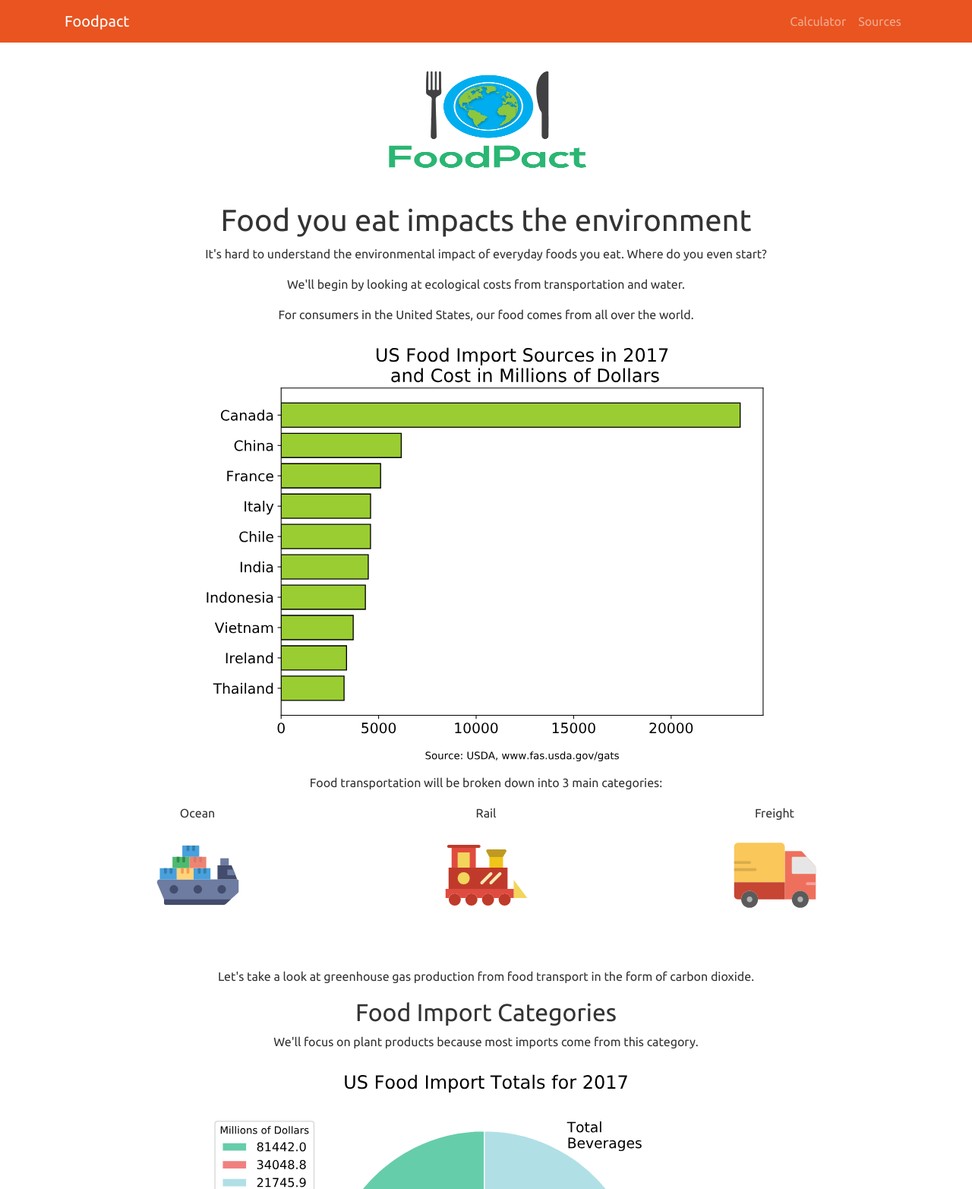
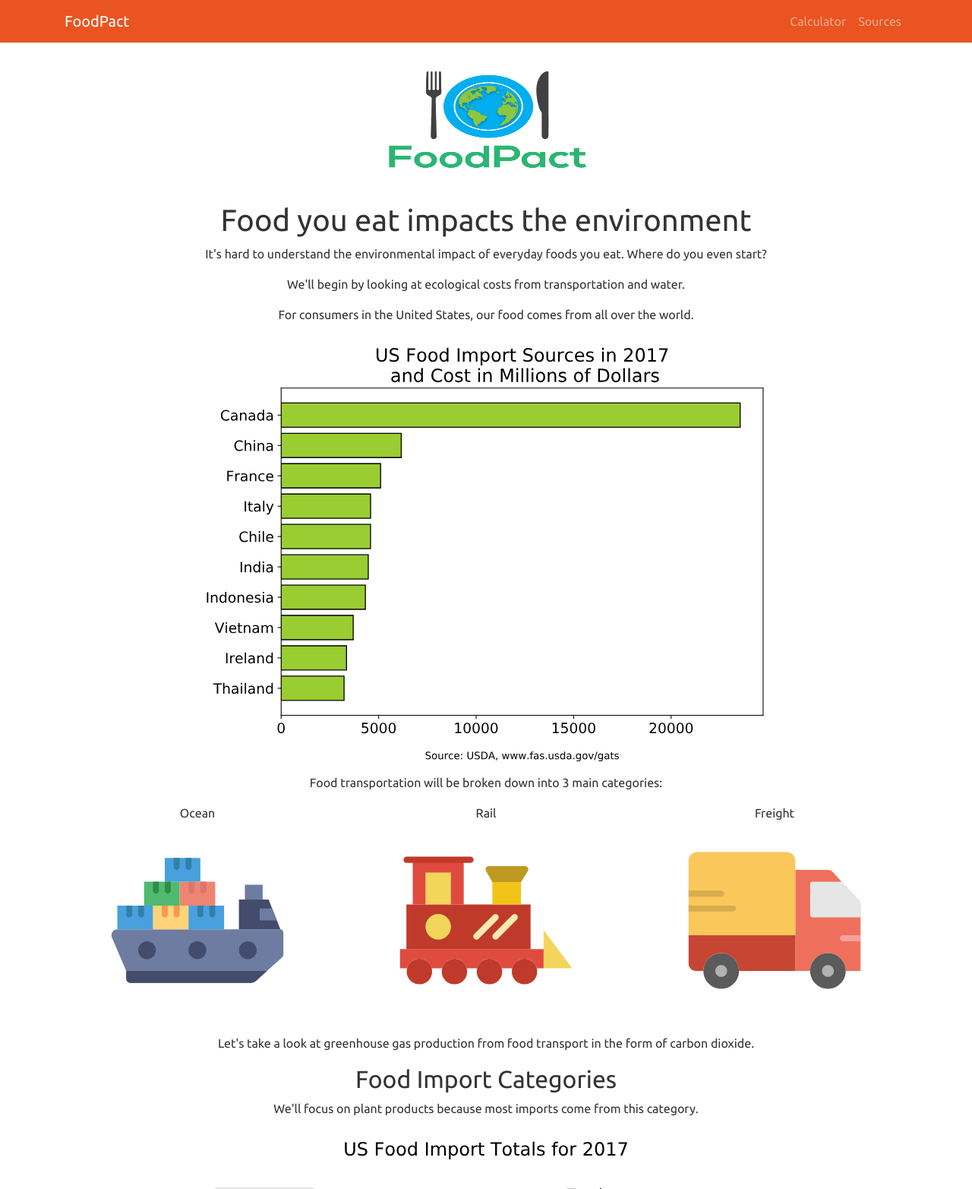
Before and after one commit to ashleylizg/foodpact, a Flask app: page / in a window 1280 px wide. Shown: the top 1565 px of the page at 76% size. Run offline with Flask 2, Linux system fonts and the light colour scheme; parts of the project's set-up code (start-up, migrations or seed data) failed here and were passed over; some libraries are stand-ins or nearby versions.

Commit message:
#20 edit text and correct grammar

```diff
--- a/project/client/templates/_base.html
+++ b/project/client/templates/_base.html
@@ -3,7 +3,7 @@
 
   <head>
     <meta charset="utf-8">
-    <title>Foodpact{% block title %}{% endblock %}</title>
+    <title>FoodPact{% block title %}{% endblock %}</title>
     <!-- meta -->
     <meta name="description" content="Visualize the environmental impacts of the foods you eat.">
     <meta name="author" content="Ashley Gingeleski">
--- a/project/client/templates/footer.html
+++ b/project/client/templates/footer.html
@@ -2,7 +2,7 @@
   <div class="container">
     <div class="row text-center">
       <small>
-        <span><em>Foodpact</em> by Ashley Gingeleski</span>
+        <span><em>FoodPact</em> by Ashley Gingeleski</span>
       </small>
     </div>
     <div class="row text-center">
--- a/project/client/templates/header.html
+++ b/project/client/templates/header.html
@@ -1,7 +1,7 @@
 <header class="site-header">
   <div class="navbar navbar-expand-lg navbar-dark bg-primary">
     <div class="container">
-      <a class="navbar-brand" href="{{ url_for('main.home') }}">Foodpact</a>
+      <a class="navbar-brand" href="{{ url_for('main.home') }}">FoodPact</a>
       <ul class="nav navbar-nav ml-auto">
         <li class="nav-item">
           <a class="nav-link" href="{{ url_for('main.calculator') }}">Calculator</a>
--- a/project/client/templates/main/home.html
+++ b/project/client/templates/main/home.html
@@ -35,15 +35,15 @@
 	<div class="row">
 		<div class="col-md-4 text-center">
 			<p>Ocean</p>
-			<img class="img fluid" src="{{ url_for('static', filename='img/005-cargo-ship.svg') }}" style="width:50%;height:50%;">
+			<img class="img fluid" src="{{ url_for('static', filename='img/005-cargo-ship.svg') }}" style="width:75%;height:75%;">
 		</div>
 		<div class="col-md-4 text-center">
 			<p>Rail</p>
-			<img class="img fluid" src="{{ url_for('static', filename='img/015-toy.svg') }}" style="width:50%;height:50%;">
+			<img class="img fluid" src="{{ url_for('static', filename='img/015-toy.svg') }}" style="width:75%;height:75%;">
 		</div>
 		<div class="col-md-4 text-center">
 			<p>Freight</p>
-			<img class="img fluid" src="{{ url_for('static', filename='img/002-truck.svg') }}" style="width:50%;height:50%;">
+			<img class="img fluid" src="{{ url_for('static', filename='img/002-truck.svg') }}" style="width:75%;height:75%;">
 		</div>
 	</div>
 	<div class="row">
@@ -82,19 +82,19 @@
 			<div class="row">
 				<div class="col-md-3 text-center">
 					<p>Blue</p>
-					<img class="img fluid" src="{{ url_for('static', filename='img/022-watering-can.svg') }}" style="width:50%;height:50%;">
+					<img class="img fluid" src="{{ url_for('static', filename='img/022-watering-can.svg') }}" style="width:75%;height:75%;">
 				</div>
 				<div class="col-md-3 text-center">
 					<p>Green</p>
-					<img class="img fluid" src="{{ url_for('static', filename='img/038-rain-1.svg') }}" style="width:50%;height:50%;">
+					<img class="img fluid" src="{{ url_for('static', filename='img/038-rain-1.svg') }}" style="width:75%;height:75%;">
 				</div>
 				<div class="col-md-3 text-center">
 					<p>Grey</p>
-					<img class="img fluid" src="{{ url_for('static', filename='img/027-sewer.svg') }}" style="width:50%;height:50%;">
+					<img class="img fluid" src="{{ url_for('static', filename='img/027-sewer.svg') }}" style="width:75%;height:75%;">
 				</div>
 				<div class="col-md-3 text-center">
 					<p>Total</p>
-					<img class="img fluid" src="{{ url_for('static', filename='img/006-drops.svg') }}" style="width:50%;height:50%;">
+					<img class="img fluid" src="{{ url_for('static', filename='img/006-drops.svg') }}" style="width:75%;height:75%;">
 				</div>
 			</div>
 		</div>
```
